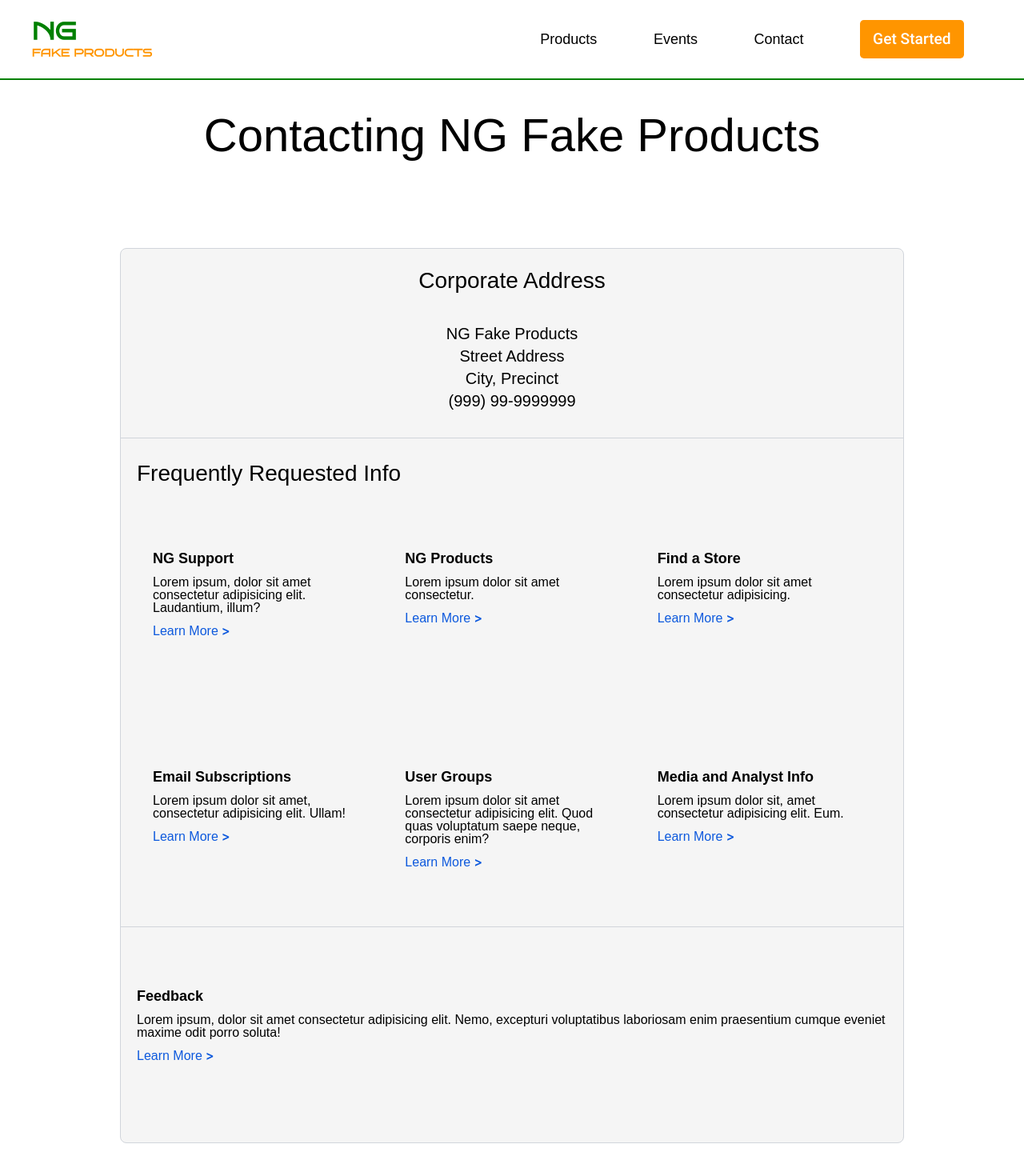
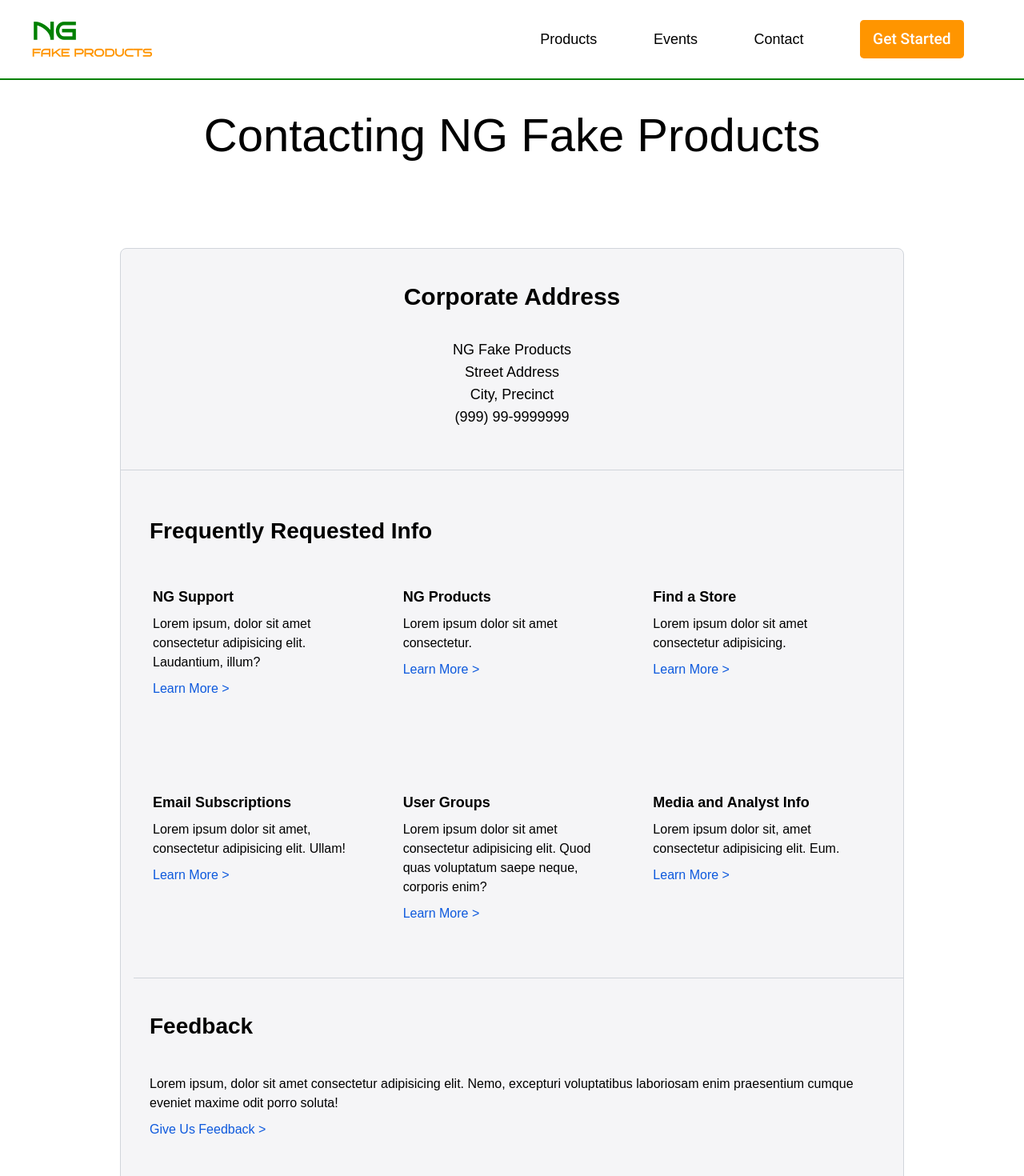
Before and after one commit to nicholas-gv/fake-landing-page, a Next.js app: page /contact in a window 1280 px wide. Shown: the top 1470 px of the page at 80% size. Built offline with nearby package versions, Linux system fonts and the light colour scheme.

Commit message:
fixed stylistic issues in contact component and added a new argument to info-card component

```diff
--- a/src/app/contact/page.tsx
+++ b/src/app/contact/page.tsx
@@ -4,17 +4,17 @@ export default function Contact() {
 	return (
 		<div>
 			<h1 className="pageTitle">Contacting NG Fake Products</h1>
-			<div className="max-w-[980px] bg-[#f5f5f5] rounded-lg border-gray-300 border border-solid py-7 mx-auto mb-16 mt-28 [&>*>p]:leading-6">
-				<section className="text-center mb-8 [&>:not(:first-child)]:text-xl">
-					<p className="text-[28px] mb-10">Corporate Address</p>
+			<div className="max-w-[980px] bg-[#f5f5f7] rounded-lg border-gray-300 border border-solid py-7 mx-auto mb-16 mt-28 [&>*>p]:leading-6">
+				<section className="text-center mb-8 [&>:not(:first-child)]:text-lg py-5">
+					<p className="text-[30px] font-semibold mb-10">Corporate Address</p>
 					<p>NG Fake Products</p>
 					<p>Street Address</p>
 					<p>City, Precinct</p>
 					<p>(999) 99-9999999</p>
 				</section>
 				<section className="border-t border-gray-300 border-solid py-8 px-5">
-					<p className="text-[28px] mb-10">Frequently Requested Info</p>
-					<div className="grid grid-cols-1 sm:grid-cols-2 md:grid-cols-3 gap-x-12 gap-y-20 px-5">
+					<p className="text-[28px] font-semibold mb-4 mt-8 ml-4">Frequently Requested Info</p>
+					<div className="grid grid-cols-1 sm:grid-cols-2 md:grid-cols-3 gap-10 px-5">
 						<InfoCard title="NG Support" href="/contact">
 							Lorem ipsum, dolor sit amet consectetur adipisicing elit. Laudantium, illum?
 						</InfoCard>
@@ -36,8 +36,9 @@ export default function Contact() {
 						</InfoCard>
 					</div>
 				</section>
-				<section className="border-t border-gray-300 border-solid py-8 px-5">
-					<InfoCard title="Feedback" href="/contact">
+				<section className="border-t border-gray-300 border-solid py-8 px-5 ml-4">
+					<p className="text-[28px] font-semibold mt-4">Feedback</p>
+					<InfoCard title="" href="/contact" CTAText="Give Us Feedback">
 						Lorem ipsum, dolor sit amet consectetur adipisicing elit. Nemo, excepturi voluptatibus
 						laboriosam enim praesentium cumque eveniet maxime odit porro soluta!
 					</InfoCard>
--- a/src/ui/info-card.tsx
+++ b/src/ui/info-card.tsx
@@ -4,19 +4,21 @@ export default function InfoCard({
 	children,
 	title,
 	href,
+	CTAText
 }: {
 	children: React.ReactNode;
 	title: string;
 	href: string;
+	CTAText?: string;
 }) {
 	return (
 		<div className="my-5 py-5">
 			<p className="text-lg font-bold">{title}</p>
-			<p className="mt-2 mb-3">{children}</p>
+			<p className="mt-2 mb-3 leading-6 text-md">{children}</p>
 			<Link href={href} className="!text-blue hover:underline hover:underline-offset-2">
-				Learn More
+				{CTAText ? CTAText : "Learn More"}
+				<span> &gt;</span>
 			</Link>
-			<span className="text-blue ml-1 font-semibold">&gt;</span>
 		</div>
 	);
 }
```
